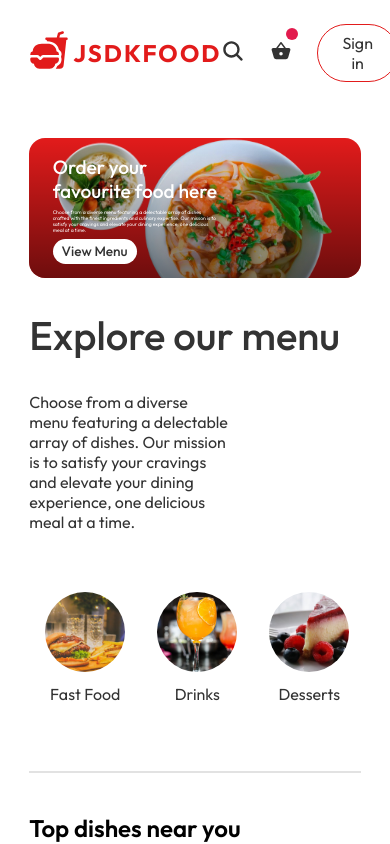
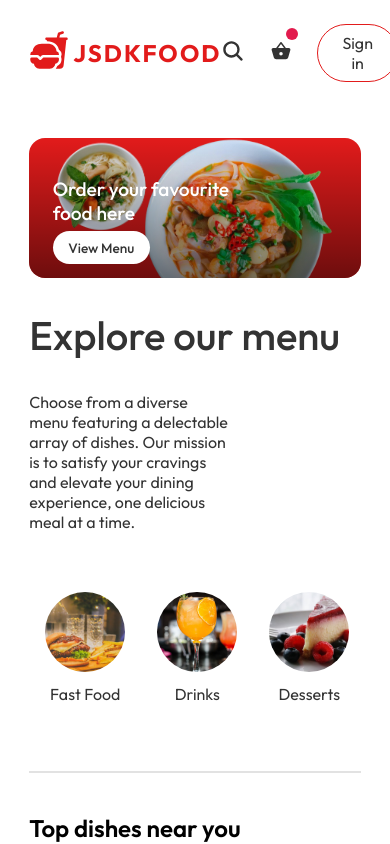
Before and after one commit to Bewjsdk/jsdk-food-delivery, a React (Vite) app: page / in a window 390 px wide. Shown: the top 844 px of the page. Built offline with nearby package versions, Linux system fonts and the light colour scheme.

Commit message:
add header responsive

```diff
--- a/src/components/Header/header.module.css
+++ b/src/components/Header/header.module.css
@@ -78,3 +78,25 @@
   0% { opacity: 0; }
   100% { opacity: 1; }
 }
+
+/* Responsive */
+/* screen < 1150px */
+@media (max-width: 1150px) {
+  .headerContent {
+    max-width: 45%;
+  }
+}
+
+/* screen < 870px */
+@media (max-width: 870px) {
+  .headerContent {
+    max-width: 65%;
+    & > p {
+      display: none;
+    }
+
+    & > button {
+      padding: 2vw 4vw;
+    }
+  }
+}
```
